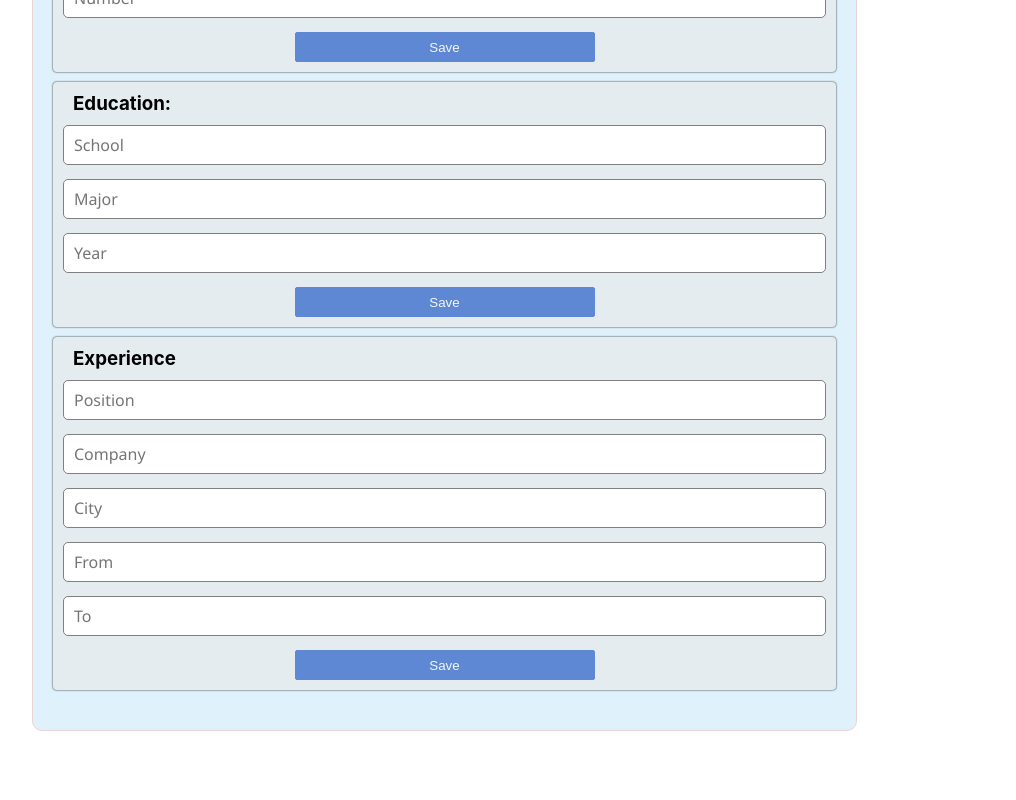
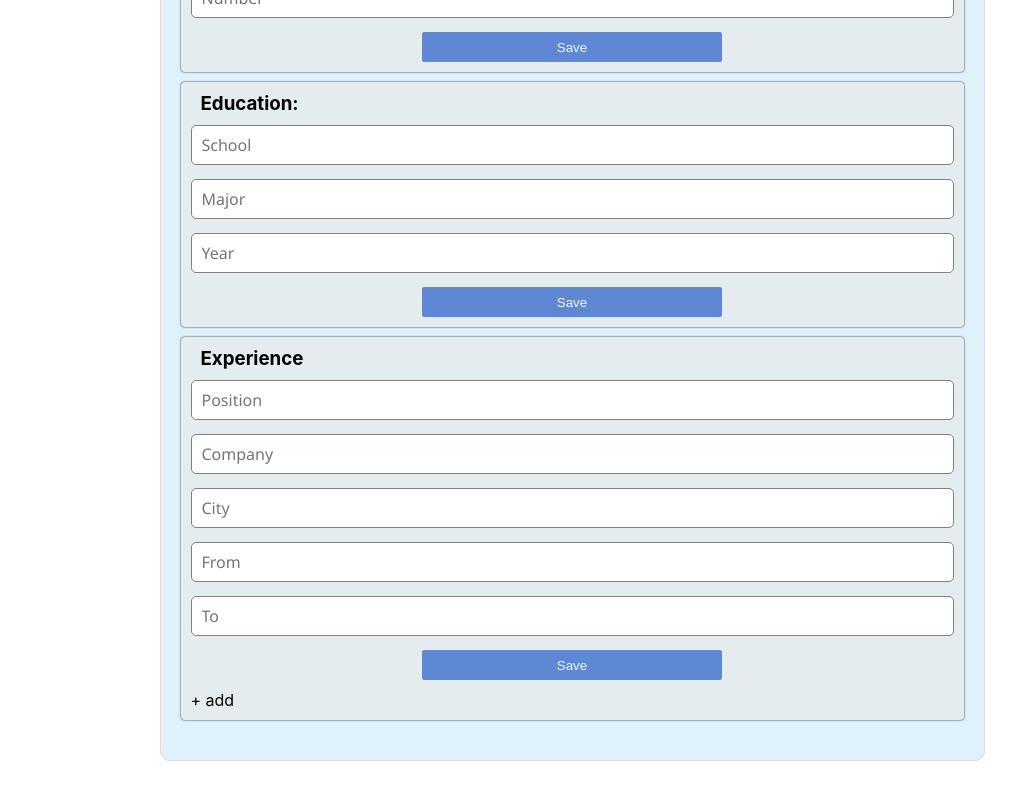
Before and after one commit to jaredmez/cv-app, a React (Create React App) app: page / in a window 1280 px wide. Shown: the part 354-1154 px from the top of the page, without its empty margins (68-1084 px from the left). Built offline with nearby package versions, Linux system fonts and the light colour scheme.

Commit message:
Added option for multiple work experiences

```diff
--- a/src/components/WorkExpCtn.js
+++ b/src/components/WorkExpCtn.js
@@ -2,11 +2,37 @@ import React from 'react'
 import WorkExpForm from './formComponents/WorkExpForm'
 
 class WorkExpCtn extends React.Component{
+    constructor() {
+        super();
+        this.state = {
+            forms: 1
+        }
+    }
+
+    addWorkFrom = () => {
+        this.setState(prevState => {
+            return {forms: prevState.forms + 1}
+        })
+        console.log('hmmm')
+    }
+
     render() {
+        const workForms = [];
+        for(let i = 0; i < this.state.forms; i++) {
+            console.log(i);
+            workForms.push(<WorkExpForm />);
+        }
+        console.log(workForms);
         return (
         <div className="experience-ctn">
             <h3>Experience</h3>
-            <WorkExpForm />
+            <div>{workForms}</div>
+            <div>
+                <div
+                    id="add-exp-btn"
+                    onClick={this.addWorkFrom}
+                >+ add</div>
+            </div>
         </div>
         )
     }
--- a/src/styles/App.css
+++ b/src/styles/App.css
@@ -3,6 +3,7 @@
   padding: 0;
   box-sizing: border-box;
 }
+
 .cv-header {
   background-color: #282c34;
   min-height: 100px;
@@ -17,7 +18,7 @@
 .main-page-body {
   border: 1px solid rgb(230, 214, 214);
   border-radius: 10px;
-  margin: 50px 100px;
+  margin: 50px auto;
   padding: 30px 20px;
   background-color: rgba(191, 230, 248, .5);
   max-width: 825px;
@@ -116,3 +117,20 @@ span {
   font-size: 14px;
   font-weight:300;
 }
+
+#add-exp-btn {
+  background: none;
+  border: none;
+  color: black;
+  display: inline-block;
+}
+
+#add-exp-btn:hover {
+  color: rgb(63, 61, 61);
+  cursor: pointer;
+}
+
+#experience-form,
+#workExp-input {
+  margin-bottom: 10px;
+}
```
Also changed, not shown: src/components/formComponents/WorkExpForm.js (indentation only), 1 other file (tests, documents, lock files or other folders).
